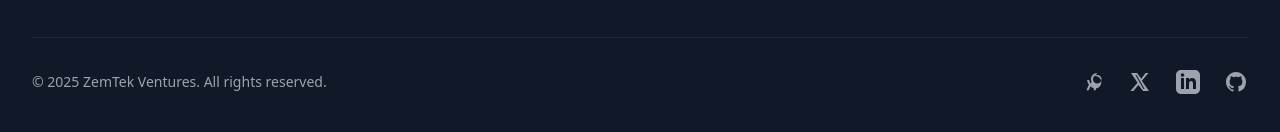
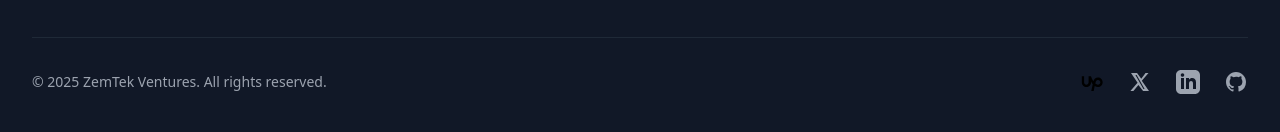
Before and after one commit to zemtekventures/portfolio, a React (Vite) app: page / in a window 1280 px wide. Shown: the part 5818-5950 px from the top of the page. Built offline with nearby package versions, Linux system fonts and the light colour scheme.

Commit message:
added upwork icon as svg file

```diff
--- a/src/components/Footer.tsx
+++ b/src/components/Footer.tsx
@@ -90,15 +90,13 @@ export const Footer = () => {
               className="text-gray-400 hover:text-white"
             >
               <span className="sr-only">Upwork</span>
-              <svg
+              <img
+                src="/upwork.svg"
+                alt="Upwork"
                 className="h-6 w-6"
-                fill="currentColor"
-                viewBox="0 0 24 24"
-                aria-hidden="true"
-              >
-                <path d="M17.25 3c-3.45 0-6.25 2.8-6.25 6.25 0 .9.2 1.75.55 2.5l-.95 2.1c-.65-1.15-1.15-2.45-1.45-3.9h-2.1c.3 1.75.95 3.35 1.85 4.75l-2.55 5.55h2.35l1.75-3.95c.9.95 2.05 1.7 3.35 2.05v1.9h2.1v-1.75c3.05-.35 5.4-2.9 5.4-6.15 0-3.45-2.8-6.25-6.25-6.25zm0 10.5c-2.4 0-4.25-1.9-4.25-4.25s1.85-4.25 4.25-4.25 4.25 1.9 4.25 4.25-1.85 4.25-4.25 4.25z" />
-              </svg>
+              />
             </a>
+
             <a
               href="https://x.com/zemtekventures"
               target="_blank"
```
Also changed, not shown: public/upwork.svg (added).
